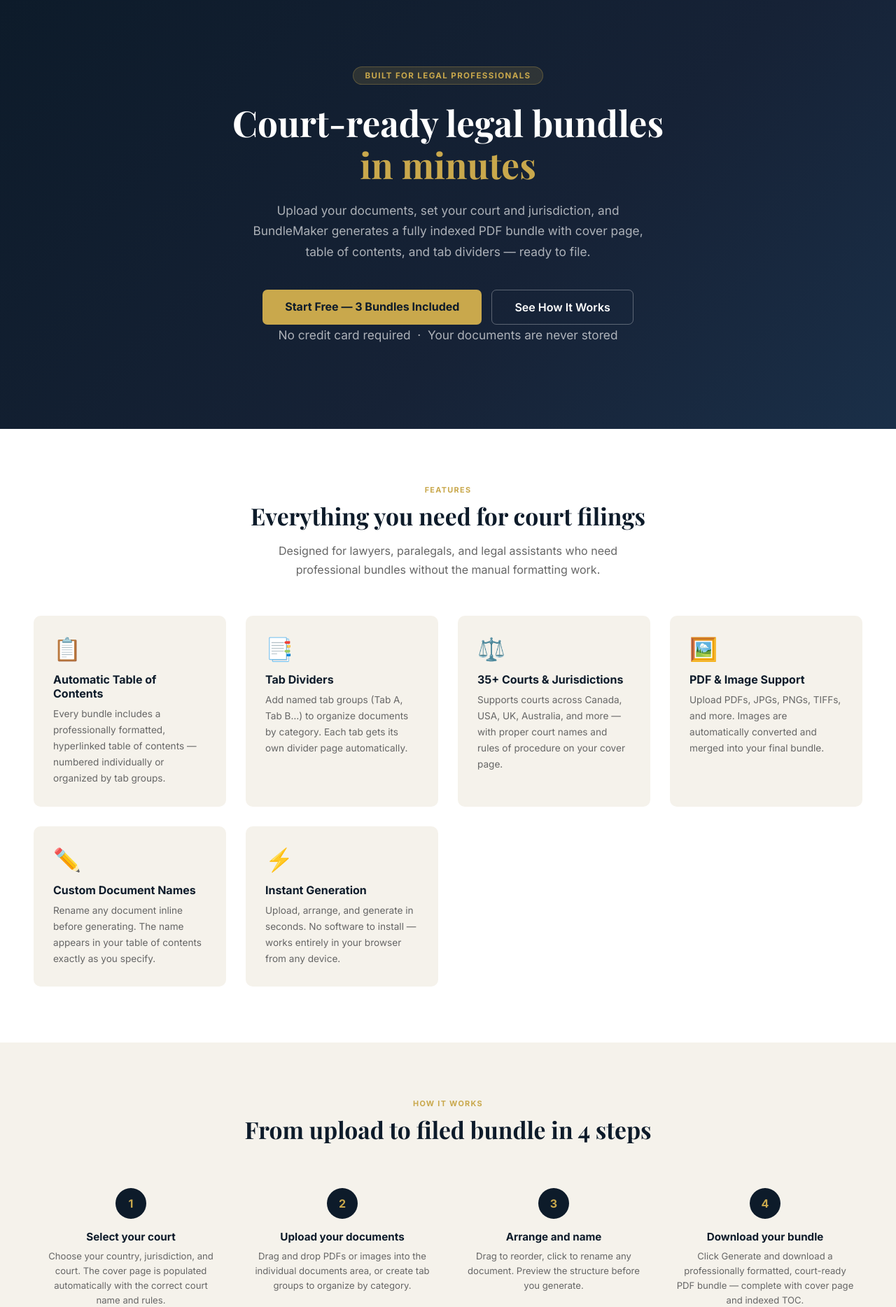
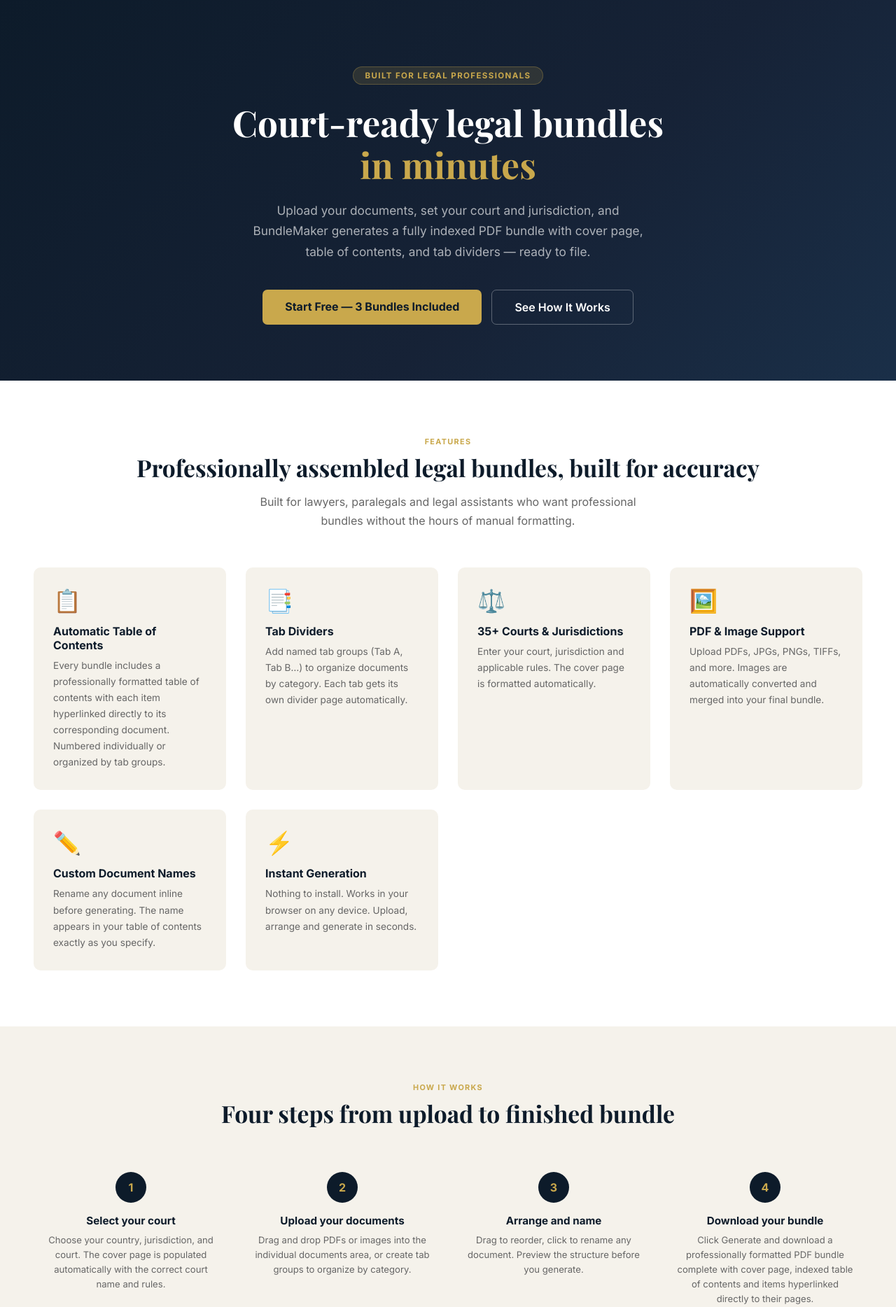
Before and after one commit to AmieOnda2013/bundlemaker, a Flask app: page / in a window 1280 px wide. Shown: the part 65-1933 px from the top of the page at 70% size. Run offline with Flask 3, Linux system fonts and the light colour scheme.

Commit message:
Rewrite landing page copy: remove hyphens, tighten all section text
Co-Authored-By: Claude Sonnet 4.6 <noreply@anthropic.com>

```diff
--- a/templates/landing.html
+++ b/templates/landing.html
@@ -153,21 +153,20 @@
     <a href="/register" class="btn-hero-primary">Start Free — 3 Bundles Included</a>
     <a href="#how-it-works" class="btn-hero-outline">See How It Works</a>
   </div>
-  <p class="hero-note">No credit card required &nbsp;·&nbsp; Your documents are never stored</p>
 </section>
 
 <!-- ── Features ── -->
 <section id="features">
   <div class="center">
     <div class="section-tag">Features</div>
-    <h2>Everything you need for court filings</h2>
-    <p class="section-sub">Designed for lawyers, paralegals, and legal assistants who need professional bundles without the manual formatting work.</p>
+    <h2>Professionally assembled legal bundles, built for accuracy</h2>
+    <p class="section-sub">Built for lawyers, paralegals and legal assistants who want professional bundles without the hours of manual formatting.</p>
   </div>
   <div class="features-grid">
     <div class="feature-card">
       <div class="feature-icon">📋</div>
       <h3>Automatic Table of Contents</h3>
-      <p>Every bundle includes a professionally formatted, hyperlinked table of contents — numbered individually or organized by tab groups.</p>
+      <p>Every bundle includes a professionally formatted table of contents with each item hyperlinked directly to its corresponding document. Numbered individually or organized by tab groups.</p>
     </div>
     <div class="feature-card">
       <div class="feature-icon">📑</div>
@@ -177,7 +176,7 @@
     <div class="feature-card">
       <div class="feature-icon">⚖️</div>
       <h3>35+ Courts & Jurisdictions</h3>
-      <p>Supports courts across Canada, USA, UK, Australia, and more — with proper court names and rules of procedure on your cover page.</p>
+      <p>Enter your court, jurisdiction and applicable rules. The cover page is formatted automatically.</p>
     </div>
     <div class="feature-card">
       <div class="feature-icon">🖼️</div>
@@ -192,7 +191,7 @@
     <div class="feature-card">
       <div class="feature-icon">⚡</div>
       <h3>Instant Generation</h3>
-      <p>Upload, arrange, and generate in seconds. No software to install — works entirely in your browser from any device.</p>
+      <p>Nothing to install. Works in your browser on any device. Upload, arrange and generate in seconds.</p>
     </div>
   </div>
 </section>
@@ -201,7 +200,7 @@
 <section id="how-it-works" class="how-bg">
   <div class="center">
     <div class="section-tag">How It Works</div>
-    <h2>From upload to filed bundle in 4 steps</h2>
+    <h2>Four steps from upload to finished bundle</h2>
   </div>
   <div class="steps">
     <div class="step">
@@ -222,7 +221,7 @@
     <div class="step">
       <div class="step-num">4</div>
       <h3>Download your bundle</h3>
-      <p>Click Generate and download a professionally formatted, court-ready PDF bundle — complete with cover page and indexed TOC.</p>
+      <p>Click Generate and download a professionally formatted PDF bundle complete with cover page, indexed table of contents and items hyperlinked directly to their pages.</p>
     </div>
   </div>
 </section>
@@ -245,7 +244,7 @@
   <div class="center">
     <div class="section-tag">Built for You</div>
     <h2>Less formatting. More lawyering.</h2>
-    <p class="section-sub">BundleMaker is designed to reduce the time legal professionals spend on document preparation — so lawyers, paralegals, and legal assistants can focus on what matters most: their clients and their cases.</p>
+    <p class="section-sub">BundleMaker reduces the time spent on document preparation so lawyers, paralegals and legal assistants can put that time back into their clients and their cases.</p>
   </div>
 </section>
 
@@ -254,7 +253,7 @@
   <div class="center">
     <div class="section-tag">Pricing</div>
     <h2>Start free, upgrade when you need to</h2>
-    <p class="section-sub">No contracts, no setup fees. Cancel anytime from your account page.</p>
+    <p class="section-sub">No contracts. No setup fees. Cancel anytime.</p>
 
     <div style="display:flex;align-items:center;justify-content:center;gap:12px;margin:28px 0 8px">
       <span style="font-size:0.9rem;font-weight:600;color:var(--navy)" id="lp-lbl-monthly">Monthly</span>
@@ -269,8 +268,8 @@
 
     <div style="background:#fff;border-radius:12px;box-shadow:0 2px 12px rgba(0,0,0,0.07);padding:20px 28px;margin:24px auto 32px;max-width:680px;display:flex;align-items:center;justify-content:space-between;gap:20px;flex-wrap:wrap">
       <div>
-        <div style="font-size:1rem;font-weight:700;color:var(--navy);margin-bottom:4px">Free Trial — $0</div>
-        <div style="font-size:0.85rem;color:#666">3 bundles included — generate up to 3 court-ready PDFs, no credit card required.</div>
+        <div style="font-size:1rem;font-weight:700;color:var(--navy);margin-bottom:4px">Free Trial $0</div>
+        <div style="font-size:0.85rem;color:#666">3 bundles included to get you started.</div>
       </div>
       <a href="/register" style="padding:10px 22px;border:2px solid var(--navy);border-radius:8px;font-weight:600;font-size:0.88rem;color:var(--navy);text-decoration:none;white-space:nowrap">Start Free</a>
     </div>
```
